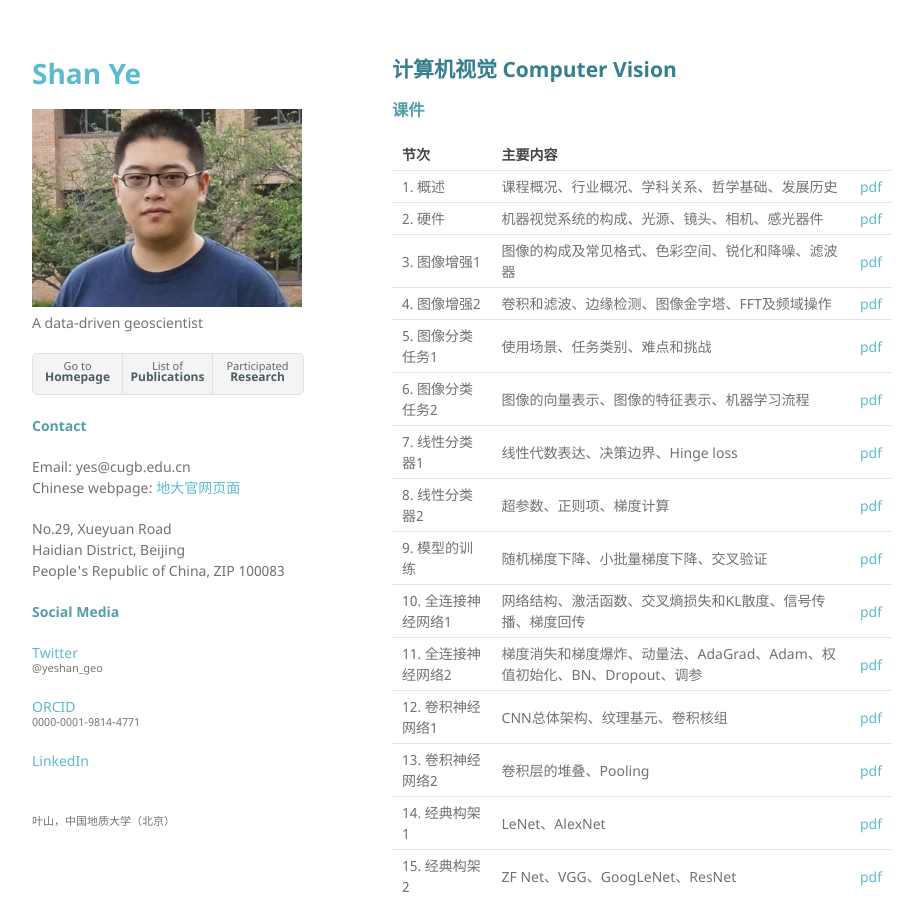
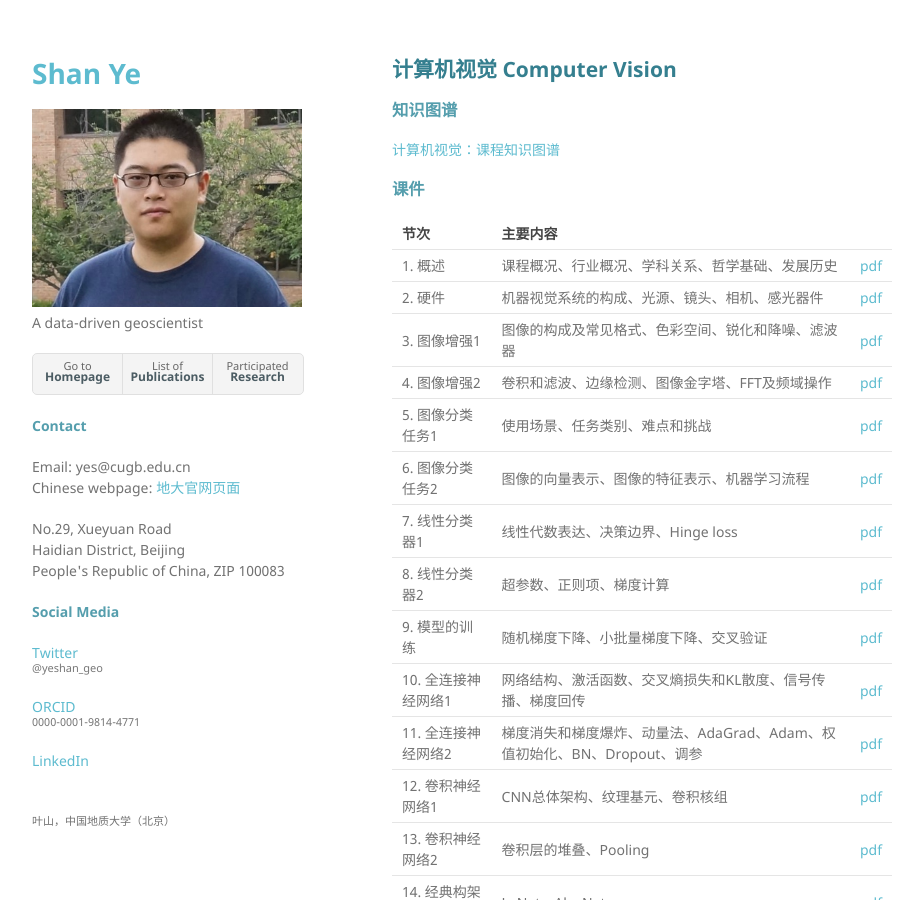
Before and after one commit to yeshan-geo/yeshan-geo.github.io, a Jekyll site: the page built from pages/computer_vision.md, in a window 1280 px wide and 900 px high. Shown: the whole window, without its empty margins (178-1101 px from the left). Built offline with Jekyll 4.4.1, drawn with Linux system fonts in a browser that asks for light colours; our own code applies the rules of GitHub Pages for plain Markdown files.

Commit message:
Update computer_vision.md

```diff
--- a/pages/computer_vision.md
+++ b/pages/computer_vision.md
@@ -1,4 +1,8 @@
 ## 计算机视觉 Computer Vision
+
+### 知识图谱
+
+[计算机视觉：课程知识图谱](https://yeshan-geo.github.io/kg/cv/viz.html)
 
 ### 课件
 
```
